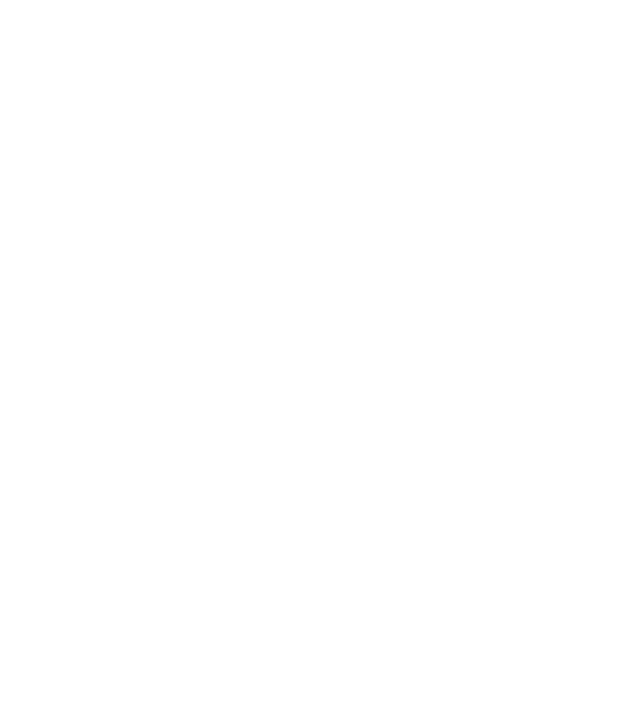
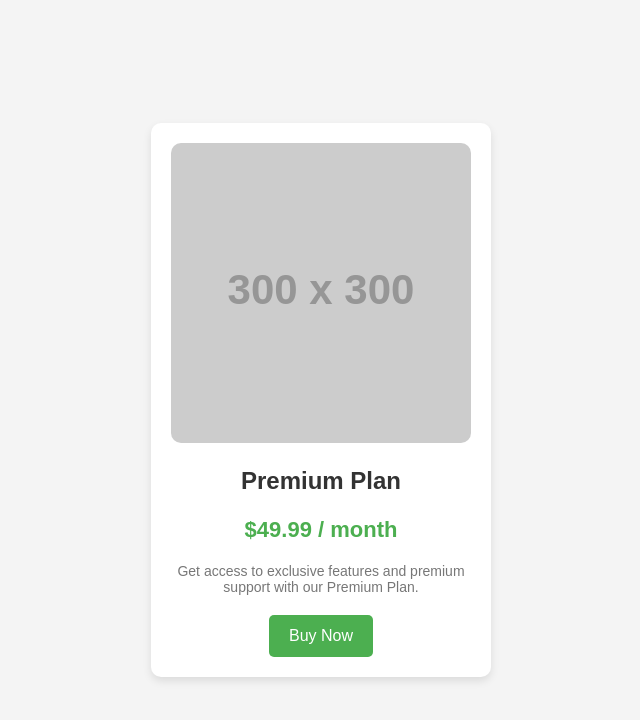
Before and after one commit to acciojob/pricing-card-okamble605, a website: page main.html in a window 1280 px wide. Shown: the whole page, without its empty margins (319-959 px from the left). Drawn offline with Linux system fonts and the light colour scheme; placeholder pictures from the web are drawn by us.

Commit message:
created a submission

```diff
--- a/main.html
+++ b/main.html
@@ -1,16 +1,20 @@
 <!DOCTYPE html>
+<html lang="en">
+<head>
+    <meta charset="UTF-8">
+    <meta name="viewport" content="width=device-width, initial-scale=1.0">
+    <title>Pricing Card</title>
+    <link rel="stylesheet" href="styles.css">
+</head>
+<body>
+    <div class="card">
+        <img src="https://via.placeholder.com/300" alt="Product Image" class="card-image">
+        <h1 class="card-title">Premium Plan</h1>
+        <p class="price">$49.99 / month</p>
+        <p class="description">Get access to exclusive features and premium support with our Premium Plan.</p>
+        <button class="buy-now">Buy Now</button>
+    </div>
 
-<html>
-
-<head>
-	<link rel="stylesheet" href="styles.css">
-</head>
-
-<body>
-	<!-- the entire body must be written by student -->
-    <script type="text/javascript" src="./script.js">
-</script>
-
+    <script type="text/javascript" src="./script.js"></script>
 </body>
-
 </html>
--- a/styles.css
+++ b/styles.css
@@ -1 +1,67 @@
 /*  your css code here. If applicable */
+/* Global styling for the body */
+body {
+    font-family: Arial, sans-serif;
+    display: flex;
+    justify-content: center;
+    align-items: center;
+    height: 100vh;
+    margin: 0;
+    background-color: #f4f4f4;
+}
+
+/* Styling for the pricing card */
+.card {
+    width: 300px;
+    padding: 20px;
+    background-color: #fff;
+    box-shadow: 0 4px 8px rgba(0, 0, 0, 0.1);
+    border-radius: 10px;
+    text-align: center;
+}
+
+/* Styling for the image */
+.card-image {
+    width: 100%;
+    height: auto;
+    border-radius: 10px;
+}
+
+/* Styling for the card title */
+.card-title {
+    font-size: 24px;
+    margin: 20px 0 10px;
+    color: #333;
+}
+
+/* Styling for the price */
+.price {
+    font-size: 22px;
+    font-weight: bold;
+    color: #4CAF50;
+    margin-bottom: 20px;
+}
+
+/* Styling for the description */
+.description {
+    font-size: 14px;
+    color: #777;
+    margin-bottom: 20px;
+}
+
+/* Styling for the "Buy Now" button */
+.buy-now {
+    padding: 12px 20px;
+    background-color: #4CAF50;
+    color: white;
+    border: none;
+    border-radius: 5px;
+    font-size: 16px;
+    cursor: pointer;
+    transition: background-color 0.3s;
+}
+
+/* Hover effect for the "Buy Now" button */
+.buy-now:hover {
+    background-color: #45a049;
+}
```
